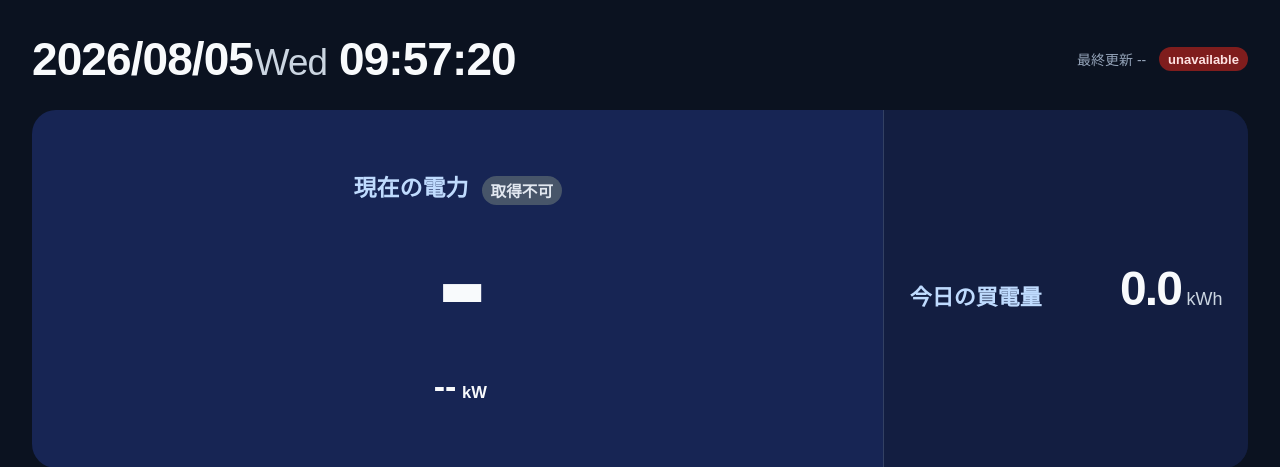
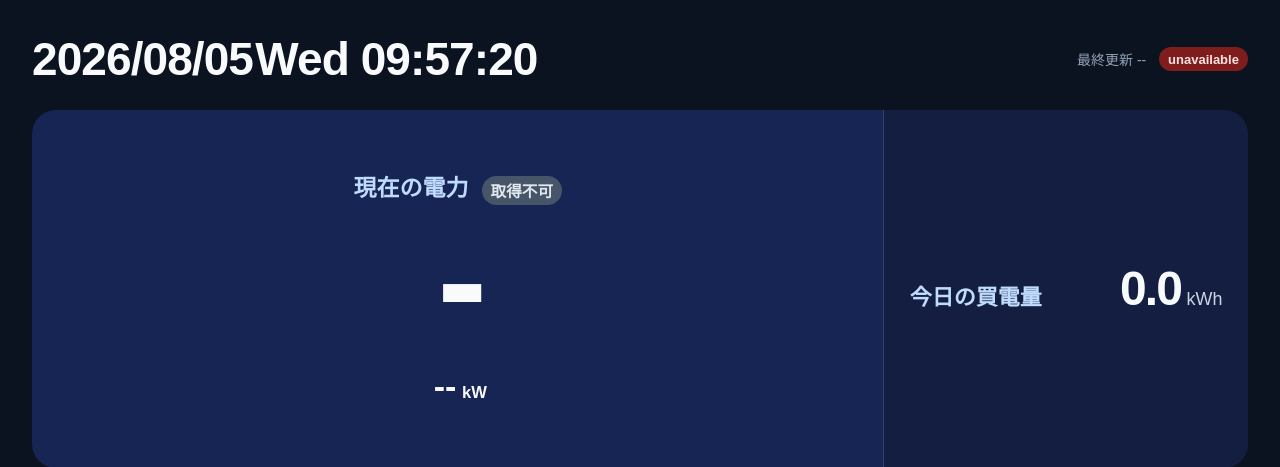
Before and after one commit to shattori-criepi/omk, a FastAPI app: page /display in a window 1280 px wide. Shown: the top 467 px of the page. Run offline with FastAPI, Linux system fonts and the light colour scheme.

Commit message:
Polish dashboard freshness and datetime layout

```diff
--- a/services/dashboard/app/static/display.css
+++ b/services/dashboard/app/static/display.css
@@ -49,9 +49,6 @@ body {
 .header-weekday {
   display: inline-block;
   margin-left: 0.05em;
-  color: #cbd5e1;
-  font-size: 0.8em;
-  font-weight: 500;
   vertical-align: baseline;
 }
 
```
